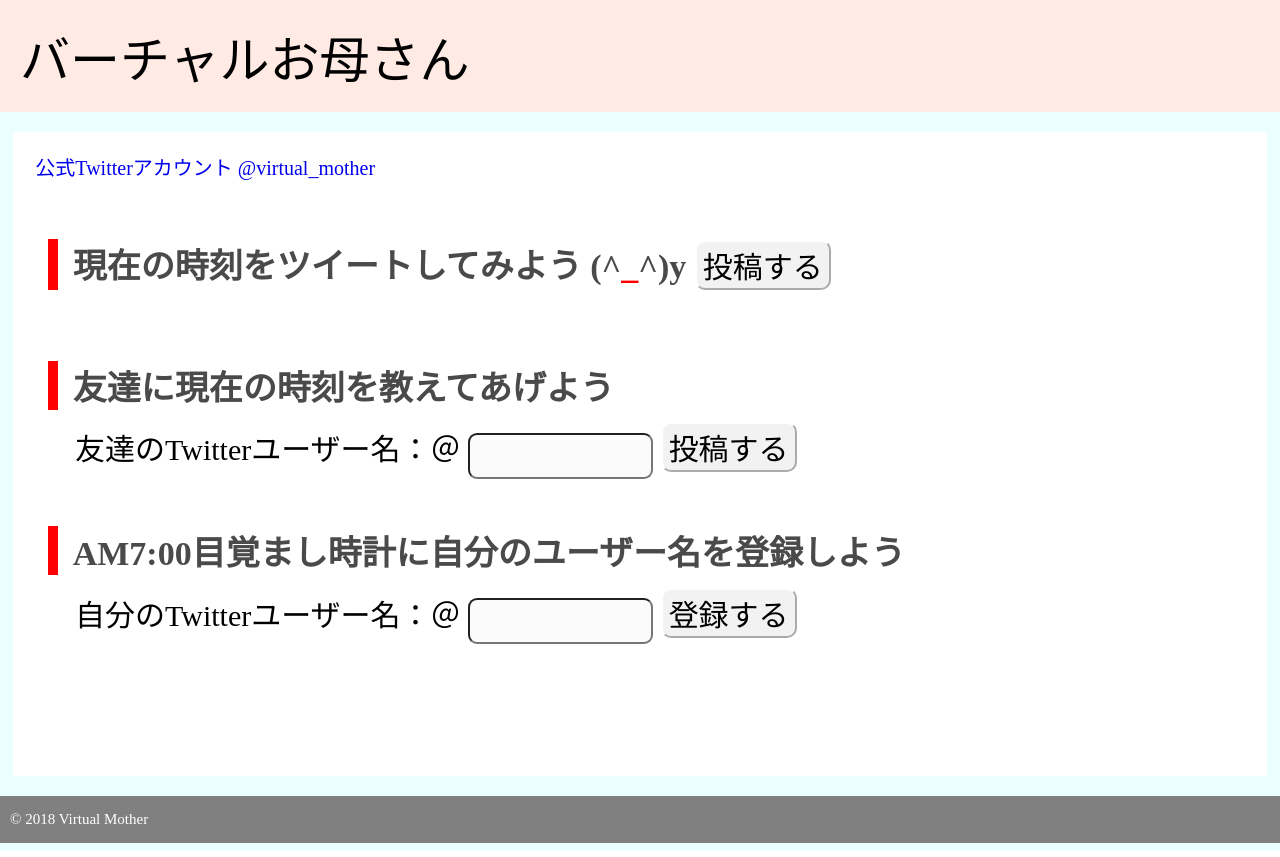
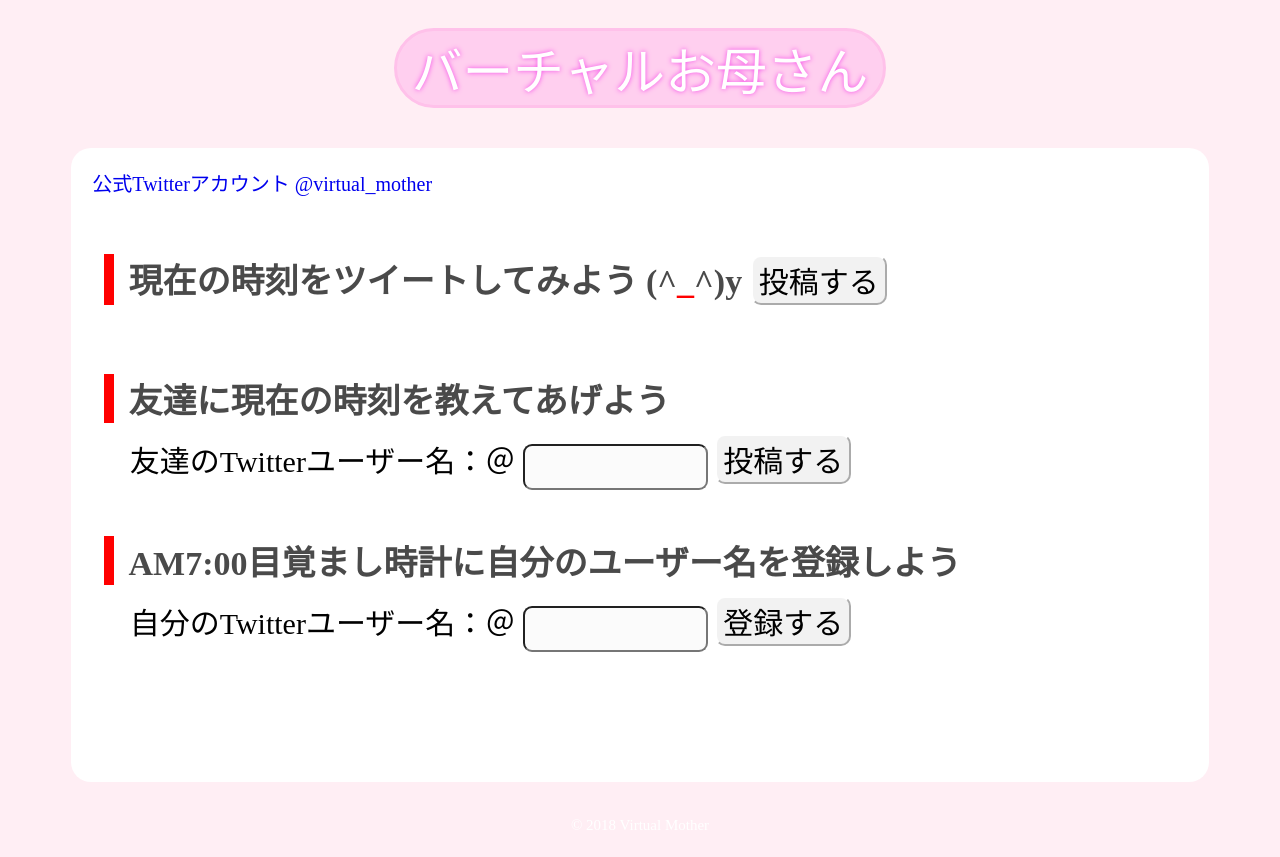
Before and after one commit to guralin/virtual_mother, a Flask app: page / in a window 1280 px wide. Run offline with Flask 2, Linux system fonts and the light colour scheme.

Commit message:
デザインの変更

```diff
--- a/static/css/stylesheet.css
+++ b/static/css/stylesheet.css
@@ -3,7 +3,7 @@
 /*default*/
 body{
     font-size: 20px;
-    background-color: #ebffff;
+    background-color: #ffeef4 /*#ebffff*/;
 }
 
 a{
@@ -17,12 +17,20 @@ a:hover{
 header{
     padding: 20px 20px;
     color: #4a4a4a;
-    background-color: #ffeae4;
-    margin: -8px -8px 0;
+/*    background-color: #ffeae4;*/
+/*    margin: -8px -8px 0;*/
+    margin: 5px;
+    text-align: center;
 }
 header span.title{
-    font-size: 50px;
-    color: black;
+    font-size: calc(190% + 1vw);/*50px;*/
+    color: white;
+    text-shadow: 0 0 5px #f545e8;
+    display: inline-block;
+    border: solid #ffc1ea;
+    border-radius: 50px;
+    background-color: #ffcfef;
+    padding:0 15px;
 }
 header a{
     text-decoration: none;
@@ -42,8 +50,9 @@ header a:hover{
 
 article{
     background-color: white;
+    border-radius: 20px;
     padding: 20px 10px 50px;
-    margin: 20px 5px;
+    margin: 20px 5%;
     height: 100%;
 }
 
@@ -56,11 +65,12 @@ h2{
 }
 
 footer{
-    background-color: #808080;
+/*    background-color: #808080;*/
     font-size: 15px;
     color: white;
     padding: 15px 10px;
     margin: 0 -8px;
+    text-align: center;
 }
 
 
```
